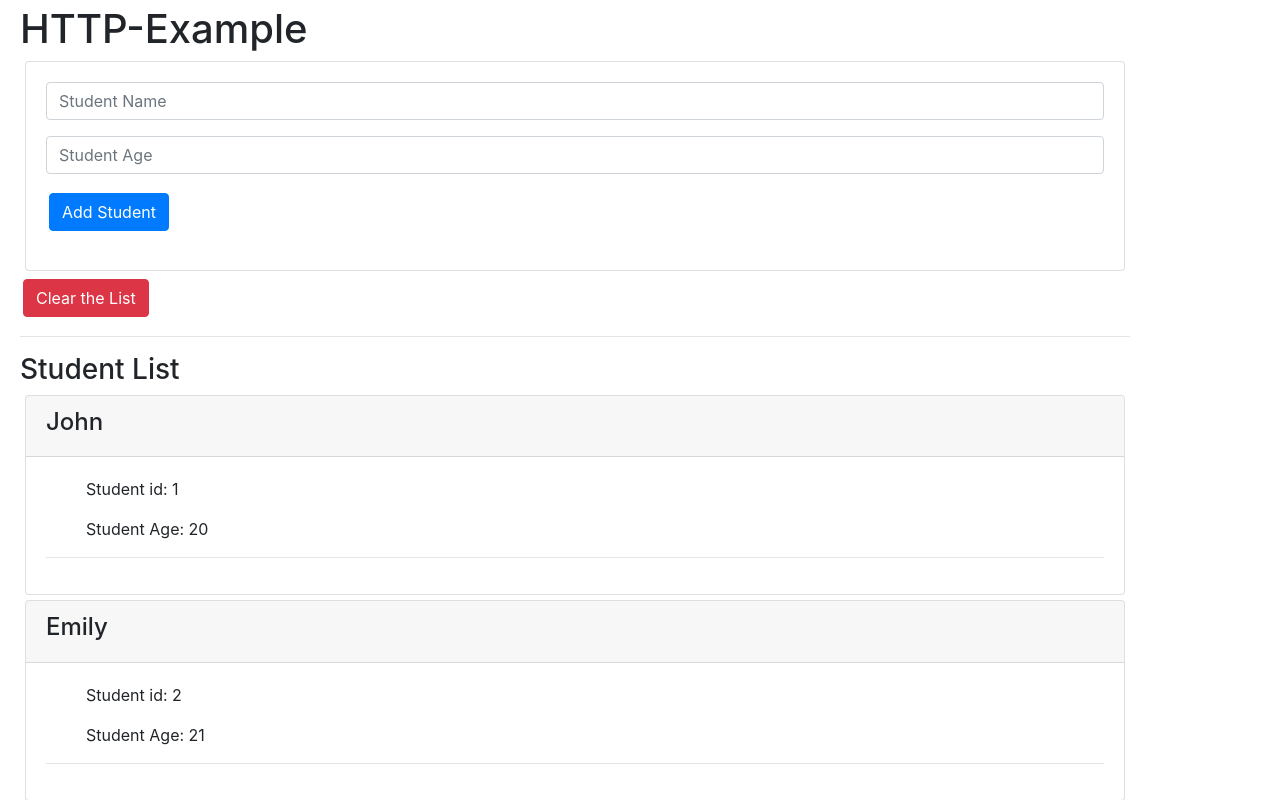
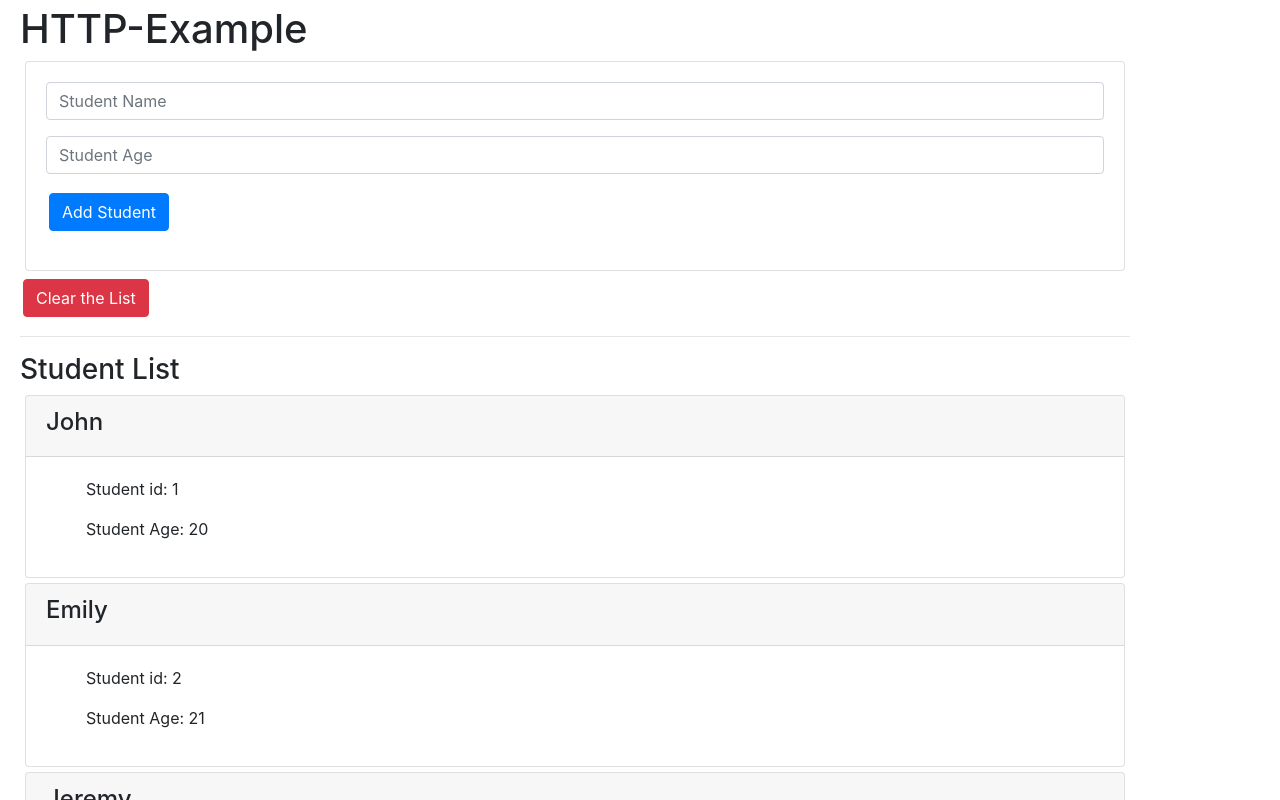
Before and after one commit to kotala-sudo/practice-http-db, an Angular app: page / in a window 1280 px wide. Shown: the top 800 px of the page. Built offline with nearby package versions, Linux system fonts and the light colour scheme.

Commit message:
1 file modified

```diff
--- a/src/app/student-list/student-list.component.html
+++ b/src/app/student-list/student-list.component.html
@@ -33,10 +33,6 @@
     <div class="card-body">
       <ul>Student id: {{student.id}}</ul>
       <ul>Student Age: {{student.age}}</ul>
-      <hr>
-      <!-- <div style ="text-align: right">
-        <button text="submit" class="btn btn-primary" (click)= "deleteEmp(employee.id)" >Delete</button>
-      </div> -->
     </div>
   </div>
 </div>
```
